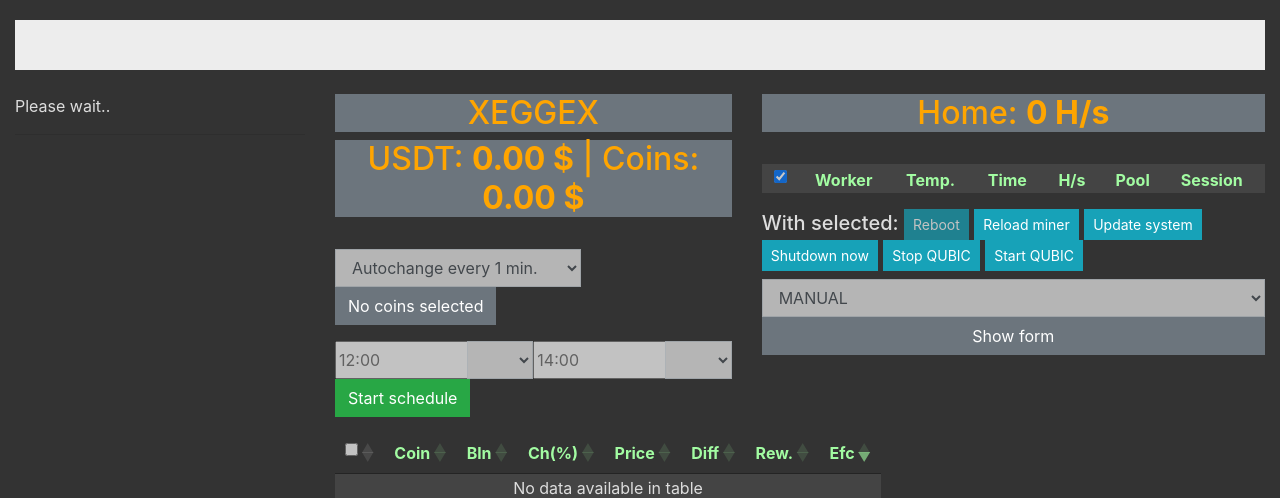
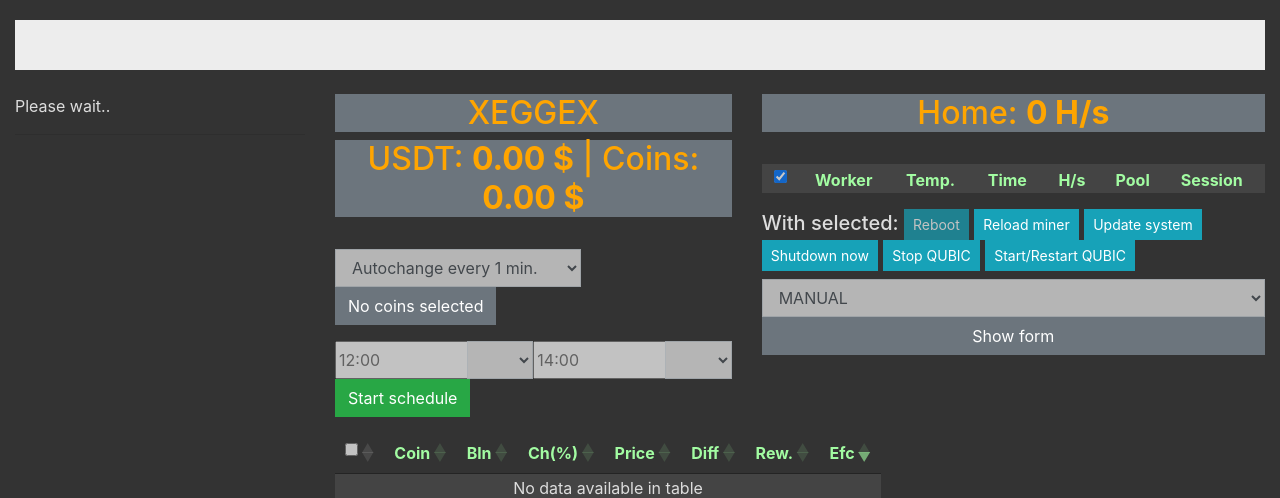
Before and after one commit to laptopsr/ssh2miningHelper, a PHP site: page /index.php in a window 1280 px wide. Shown: the top 498 px of the page. Run offline with PHP 8.4, Linux system fonts and the light colour scheme; the visitor is signed in with stand-in values (Sample User, id 1); data that the repository does not hold is empty; a stand-in replaces the project's code that opens the database connection; some libraries are stand-ins or nearby versions.

Commit message:
QUBIC stop and start buttons

```diff
--- a/index.php
+++ b/index.php
@@ -241,7 +241,7 @@ use phpseclib3\Net\SSH2;
 							<button class="btn btn-info btn-sm updateSystem">Update system</button>
 							<button class="btn btn-info btn-sm shutDown">Shutdown now</button>
 							<button class="btn btn-info btn-sm stopQUBIC">Stop QUBIC</button>
-							<button class="btn btn-info btn-sm startQUBIC">Start QUBIC</button>
+							<button class="btn btn-info btn-sm startQUBIC">Start/Restart QUBIC</button>
 					</h5>
 					<select id="workersControl" class="form-control">
 						<option value="auto">AUTO RELOADER</option>
@@ -651,7 +651,7 @@ $(document).ready(function(){
 		WorkerCommand('timeout 1 sudo systemctl stop qli --no-block && sudo pkill -f qli');
 	});
 	$(document).delegate(".startQUBIC", "click",function(){
-		WorkerCommand('timeout 1 sudo systemctl start qli');
+		WorkerCommand('timeout 1 sudo systemctl stop qli --no-block && sudo pkill -f qli && sudo systemctl start qli');
 	});
 
 	function WorkerCommand(cmd)
```
